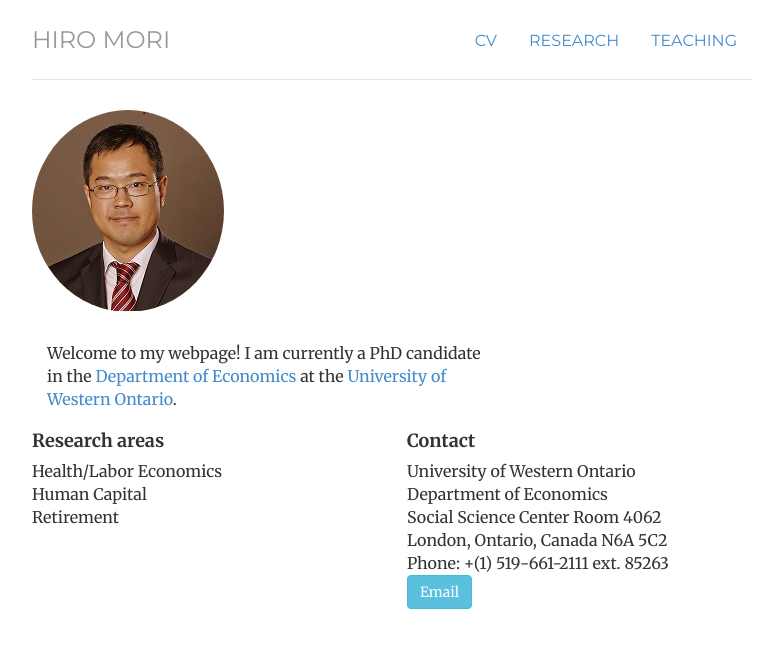
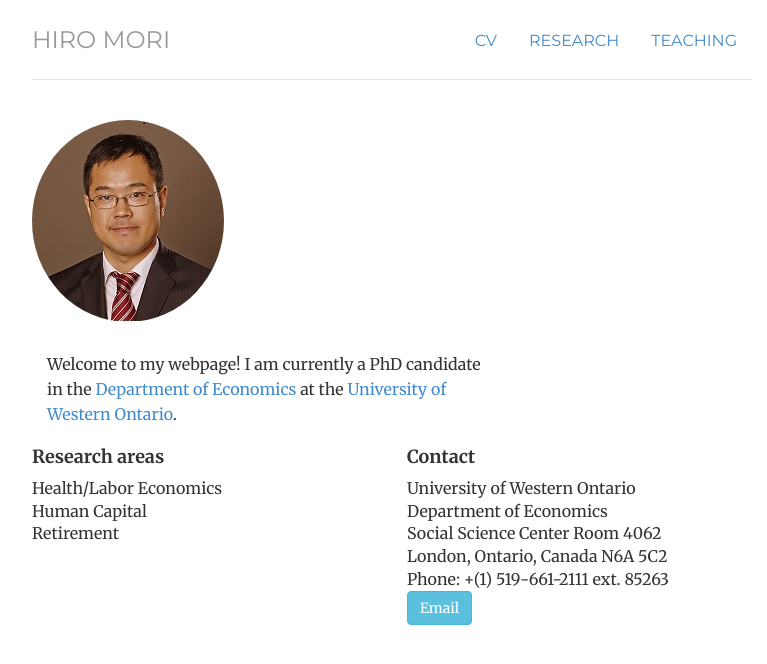
Before and after one commit to morihiroaki/morihiroaki.github.io, a Jekyll site: the page built from index.html, in a window 1280 px wide. Shown: the top 664 px of the page, without its empty margins (248-1015 px from the left). Built offline with Jekyll 4.4.1, drawn with Linux system fonts in a browser that asks for light colours.

Commit message:
Update index.html

```diff
--- a/index.html
+++ b/index.html
@@ -7,9 +7,7 @@
 description:
 ---
 <!--div class="jumbotron"-->
-<div class="container">
-<div class="row"></div>
-            <div class='row'>
+<div class="row marketing">
               <div class='col-sm-15'>
             	<img  class="img-circle avatar" alt="Hiro Mori" src="files/portrait.jpg">
              </div>
```
